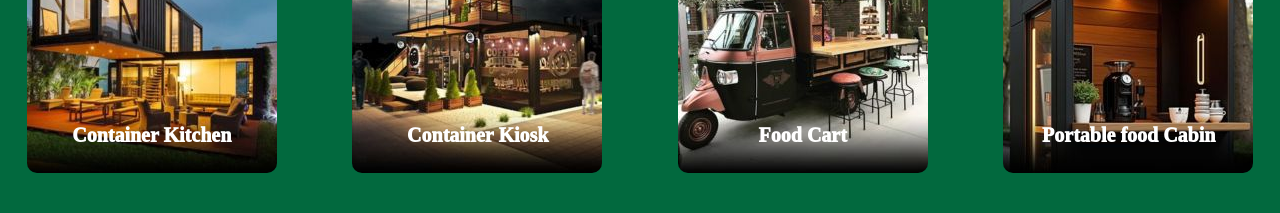
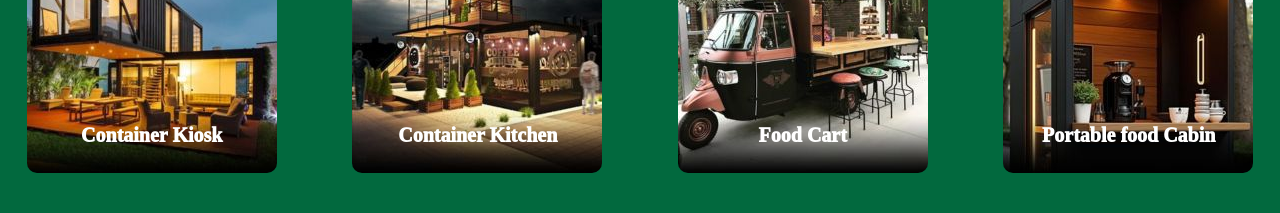
Before and after one commit to aravindhbabu19/fabric7, a React (Create React App) app in the folder ProjectFab/Frontend/myapp/: page / in a window 1280 px wide. Shown: the part 1620-1833 px from the top of the page. Built offline with nearby package versions, Linux system fonts and the light colour scheme.

Commit message:
Update Home.js

```diff
--- a/ProjectFab/Frontend/myapp/src/Pages/Home.js
+++ b/ProjectFab/Frontend/myapp/src/Pages/Home.js
@@ -77,13 +77,13 @@ const Home = () => {
           <div class='d-flex justify-content-center'>
           <img src='./Images/Fab/contkitch1.jpg' alt='' height={250} width={250} class='service-img mt-5'/>
           </div>
-          <h5 class='service-head5 d-flex justify-content-center '>Container Kitchen</h5>
+          <h5 class='service-head5 d-flex justify-content-center '>Container Kiosk</h5>
         </div>
         <div class='col-12 col-sm-12 col-md-6 col-lg-3'>
           <div class='d-flex justify-content-center'>
           <img src='./Images/Fab/contkiosk1.jpg' alt='' height={250} width={250} class='service-img mt-5'/>
           </div>
-          <h5 class='service-head5 d-flex justify-content-center'>Container Kiosk</h5>
+          <h5 class='service-head5 d-flex justify-content-center'>Container Kitchen</h5>
         </div>
         <div class='col-12 col-sm-12 col-md-6 col-lg-3 pb-5'>
           <div class='d-flex justify-content-center'>
```
